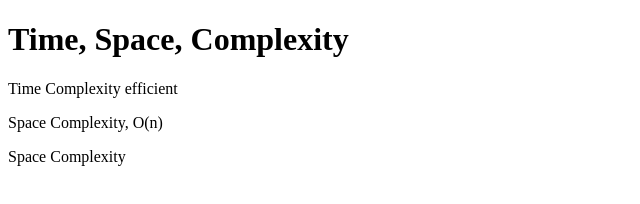
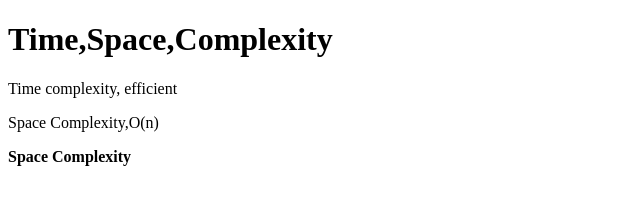
Before and after one commit to acciojob/time-and-space-complexity-parikshitmali17, a website: page main.html in a window 1280 px wide. Shown: the whole page, without its empty margins (0-640 px from the left). Drawn offline with Linux system fonts and the light colour scheme.

Commit message:
created a submission

```diff
--- a/main.html
+++ b/main.html
@@ -10,10 +10,10 @@
 
 <body>
 	<!-- the entire body must be written by student -->
-	<h1>Time, Space, Complexity </h1>
-<p>Time Complexity  efficient </p>
-<p>Space Complexity, O(n)</p>
-	<p>Space Complexity </p>
+	<h1>Time,Space,Complexity </h1>
+<p>Time complexity, efficient </p>
+<p>Space Complexity,O(n)</p>
+	<b>Space Complexity </b>
 	<script type="text/javascript" src="./script.js">
 </script>
 
```
